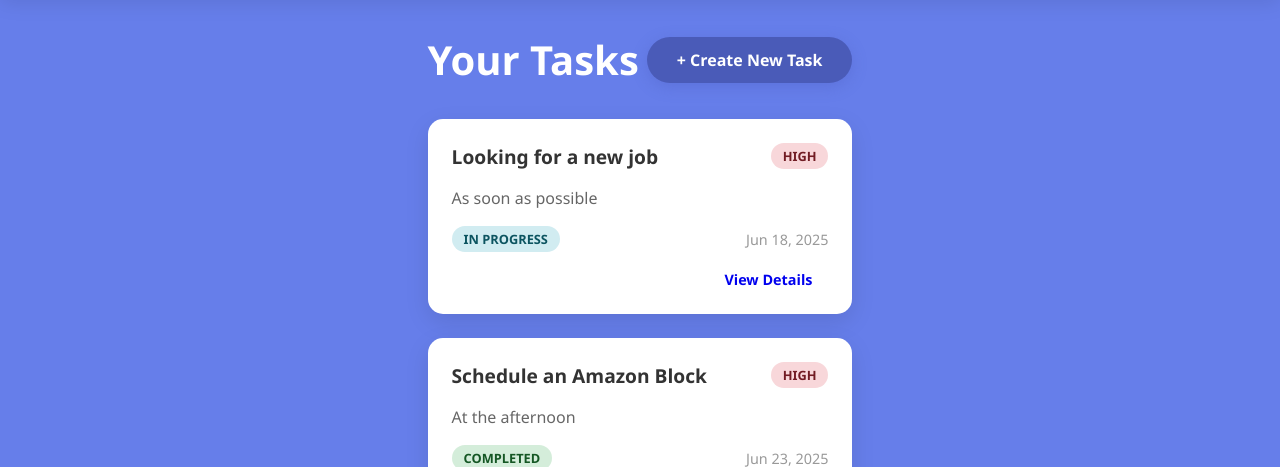
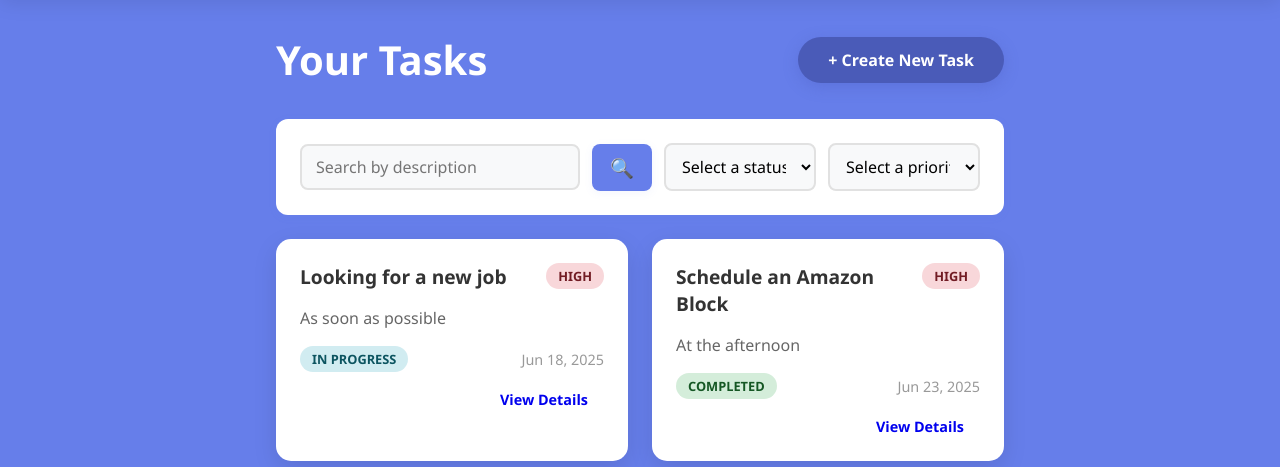
Before and after one commit to srikaaviya/task-management, a Django app: page /tasks/ in a window 1280 px wide. Shown: the part 65-532 px from the top of the page. Run offline with Django 5.2, Linux system fonts and the light colour scheme; a user stored in the database is signed in; data comes from the database, SQL or seed files in the repository; both versions use the stored data as it was after the commit.

Commit message:
feat(tasks): add search and filter functionality for tasks in the task management interface

```diff
--- a/tasks/static/styles.css
+++ b/tasks/static/styles.css
@@ -584,6 +584,75 @@ form input:focus, form textarea:focus, form select:focus {
     font-weight: 700;
 }
 
+/* Barra de búsqueda y filtros */
+.search-container {
+    margin-bottom: 24px;
+}
+
+.search-container form {
+    display: flex;
+    align-items: center;
+    gap: 0.75rem;
+    background: #fff;
+    padding: 1rem 1.5rem;
+    border-radius: 12px;
+    box-shadow: 0 2px 8px rgba(102, 126, 234, 0.08);
+    width: 100%;
+    max-width: 900px;
+    margin: 0 auto;
+}
+
+.search-container input[type="text"] {
+    flex: 2;
+    padding: 10px 14px;
+    border: 2px solid #e1e1e1;
+    border-radius: 8px;
+    font-size: 1rem;
+    background: #f8f9fa;
+    transition: border-color 0.3s;
+}
+
+.search-container input[type="text"]:focus {
+    outline: none;
+    border-color: #667eea;
+    background: #fff;
+}
+
+.search-container select {
+    flex: 1;
+    padding: 10px 12px;
+    border: 2px solid #e1e1e1;
+    border-radius: 8px;
+    font-size: 1rem;
+    background: #f8f9fa;
+    transition: border-color 0.3s;
+}
+
+.search-container select:focus {
+    border-color: #667eea;
+    background: #fff;
+}
+
+.search-container button {
+    padding: 10px 18px;
+    border: none;
+    background: #667eea;
+    color: #fff;
+    border-radius: 8px;
+    font-size: 1.2rem;
+    cursor: pointer;
+    transition: background 0.3s, transform 0.2s;
+    box-shadow: 0 2px 8px rgba(102, 126, 234, 0.08);
+    display: flex;
+    align-items: center;
+    justify-content: center;
+}
+
+.search-container button:hover {
+    background: #4a5bb8;
+    transform: translateY(-2px);
+}
+
 .tasks-grid {
     display: grid;
     grid-template-columns: repeat(auto-fill, minmax(300px, 1fr));
@@ -960,4 +1029,15 @@ form input:focus, form textarea:focus, form select:focus {
     .form-row {
         grid-template-columns: 1fr;
     }
+    .search-container form {
+        flex-direction: column;
+        gap: 0.5rem;
+        padding: 1rem;
+    }
+    .search-container input,
+    .search-container select,
+    .search-container button {
+        width: 100%;
+        min-width: 0;
+    }
 }
--- a/tasks/templates/tasks.html
+++ b/tasks/templates/tasks.html
@@ -6,7 +6,24 @@
             <h1>Your Tasks</h1>
             <button id="openModalBtn" class="btn btn-primary">+ Create New Task</button>
         </div>
-
+        <div class="search-container">
+            <form method="get" action="{% url 'filter_tasks' %}">
+                <input name="title" type="text" placeholder="Search by description" autocomplete="off" value="{{ title }}">
+                <button id="searchBtn">🔍</button>
+                <select name="status" id="status">
+                    <option value="default" {% if status == "default" or not status %}selected{% endif %}>Select a status</option>
+                    <option value="completed" {% if status == "completed" %}selected{% endif %}>Completed</option>
+                    <option value="pending" {% if status == "pending" %}selected{% endif %}>Pending</option>
+                    <option value="in_progress" {% if status == "in_progress" %}selected{% endif %}>In Progress</option>
+                </select>
+                <select name="priority" id="priority">
+                    <option value="default" {% if priority == "default" or not priority %}selected{% endif %}>Select a priority</option>
+                    <option value="high" {% if priority == "high" %}selected{% endif %}>High</option>
+                    <option value="medium" {% if priority == "medium" %}selected{% endif %}>Medium</option>
+                    <option value="low" {% if priority == "low" %}selected{% endif %}>Low</option>
+                </select>
+            </form>
+        </div>
         <div class="tasks-grid">
             {% for task in tasks %}
                 <div class="task-card">
--- a/tasks/urls.py
+++ b/tasks/urls.py
@@ -11,5 +11,6 @@ urlpatterns = [
     path('tasks/create_task', views.create_task, name='create_task'),
     path('tasks/<int:id>', views.task_details, name='task_details'),
     path('tasks/<int:id>/update', views.update_task, name='update_task'),
-    path('tasks/<int:id>/delete', views.delete_task, name='delete_task')
+    path('tasks/<int:id>/delete', views.delete_task, name='delete_task'),
+    path('tasks/filter', views.filter_tasks, name='filter_tasks'),
 ]
--- a/tasks/views.py
+++ b/tasks/views.py
@@ -129,3 +129,28 @@ def delete_task(request, id):
     if request.method == 'POST':
         task.delete()
         return redirect('tasks')
+
+@login_required
+def filter_tasks(request):
+    if request.user.is_authenticated:
+        title = request.GET.get('title')
+        status = request.GET.get('status')
+        priority = request.GET.get('priority')
+        tasks = Task.objects.filter(user=request.user)
+        if request.method == 'GET':
+            if title:
+                tasks = tasks.filter(title__icontains=title)
+
+            if status != 'default' and status:
+                tasks = tasks.filter(status=status)
+
+            if priority != 'default' and priority:
+                tasks = tasks.filter(priority=priority)
+
+            return render(request, 'tasks.html', {
+                'tasks': tasks,
+                'status': status,
+                'priority': priority,
+                'title': title,
+                'form': TaskForm(),
+            })
```
Also changed, not shown: db.sqlite3.
